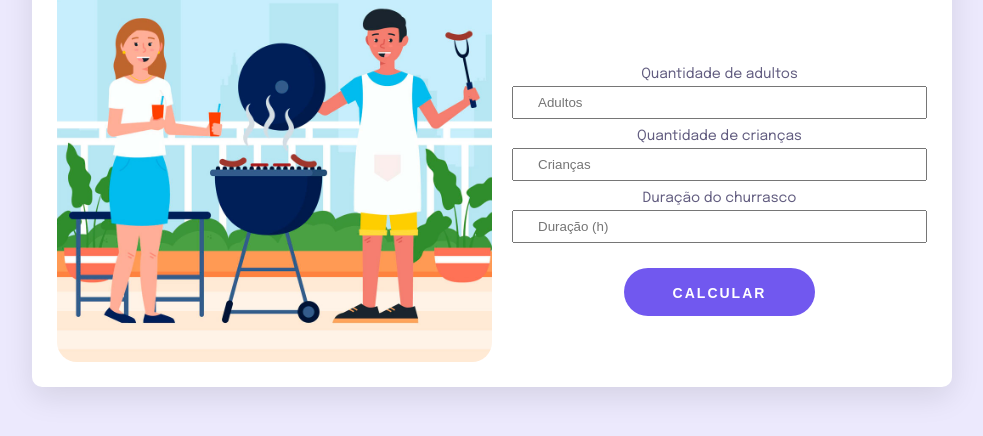
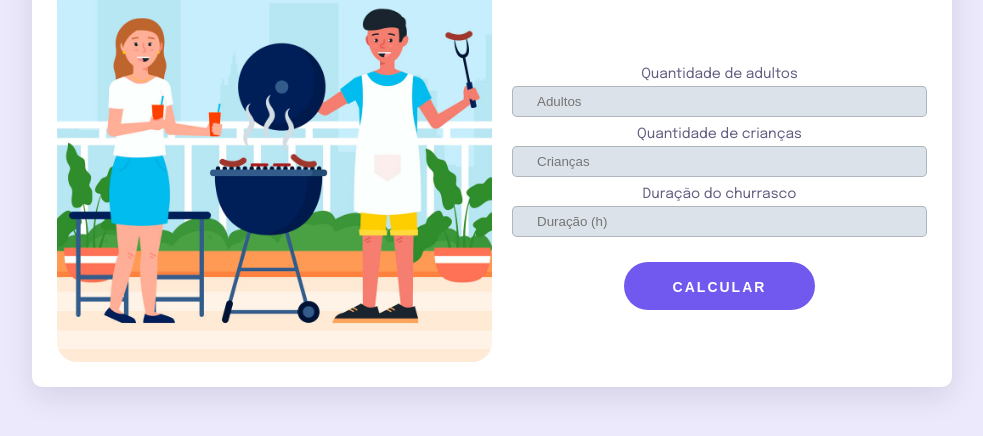
Before and after one commit to guilhermecrf/churras, a plain HTML site: page index.html in a window 1280 px wide. Shown: the part 256-692 px from the top of the page, without its empty margins (148-1131 px from the left). Drawn offline with Linux system fonts and the light colour scheme.

Commit message:
html & css finished ✨

```diff
--- a/assets/style/style.css
+++ b/assets/style/style.css
@@ -90,10 +90,19 @@ form p {
 }
 
 input {
+    background: #DCE2E9;
+
     width: 100%;
 
     padding: 7px 24px;
     margin-bottom: 10px;
+
+    border: 1px solid rgba(73, 80, 87, 0.3);
+    border-radius: .3rem;
+}
+
+input:focus {
+    outline: 2px solid #02799D;
 }
 
 form button {
```
